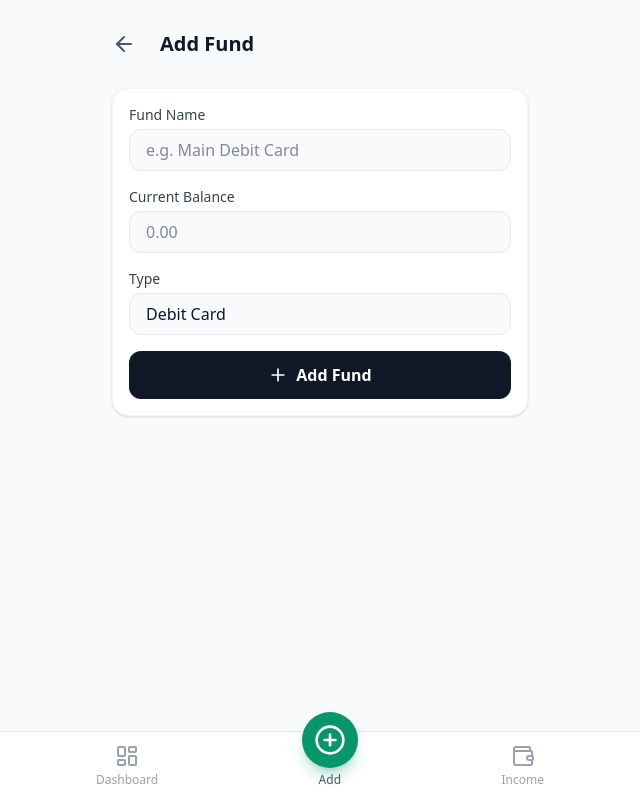
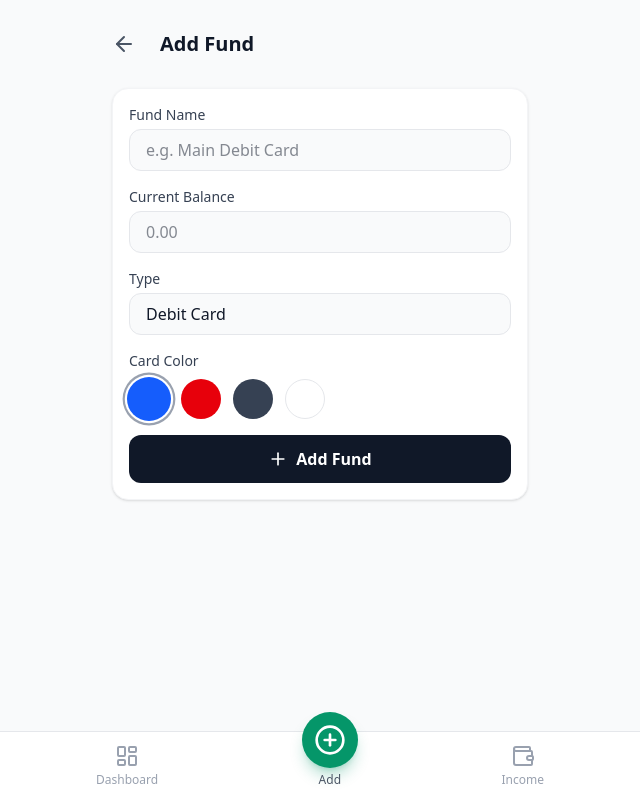
Before and after one commit to fufales/finance-agent-ai-frontend, a React (Vite) app: page / in a window 1280 px wide. Both pictures are taken after a click on the button "+ Add Fund". Shown: the whole page, without its empty margins (320-960 px from the left). Built offline with nearby package versions, Linux system fonts and the light colour scheme.

Commit message:
update functions amounts

```diff
--- a/src/components/FundCard.jsx
+++ b/src/components/FundCard.jsx
@@ -6,31 +6,33 @@ const FundCard = ({ fund, onDelete, onEdit }) => {
   const isCredit = fund.type === 'Credit Card';
 
   const getBgColor = () => {
-    if (fund.color) return fund.color;
-    switch (fund.type) {
-      case 'Credit Card': return 'bg-gradient-to-br from-purple-600 to-purple-800';
-      case 'Debit Card': return 'bg-gradient-to-br from-blue-600 to-blue-800';
-      case 'Cash': return 'bg-gradient-to-br from-green-600 to-green-800';
-      default: return 'bg-gradient-to-br from-gray-700 to-gray-900';
+    switch (fund.color) {
+      case 'blue': return 'bg-gradient-to-br from-blue-600 to-blue-800 text-white';
+      case 'red': return 'bg-gradient-to-br from-red-600 to-red-800 text-white';
+      case 'gray': return 'bg-gradient-to-br from-gray-700 to-gray-900 text-white';
+      case 'white': return 'bg-white text-gray-900 border border-gray-200';
+      default: return 'bg-gradient-to-br from-gray-700 to-gray-900 text-white';
     }
   };
 
+  const isLight = fund.color === 'white';
+
   return (
-    <div className={`relative p-5 rounded-2xl text-white shadow-lg min-w-[280px] ${getBgColor()} group`}>
+    <div className={`relative p-5 rounded-2xl shadow-lg min-w-[280px] ${getBgColor()} group`}>
       <div className="flex justify-between items-start mb-8">
-        <div className="p-2 bg-white/10 rounded-lg backdrop-blur-sm">
+        <div className={`p-2 rounded-lg backdrop-blur-sm ${isLight ? 'bg-gray-100 text-gray-900' : 'bg-white/10 text-white'}`}>
           {isCredit ? <CreditCard className="w-6 h-6" /> : <Wallet className="w-6 h-6" />}
         </div>
         <div className="flex gap-2 opacity-0 group-hover:opacity-100 transition-opacity">
           <button
             onClick={() => onEdit(fund)}
-            className="p-1.5 bg-white/20 hover:bg-white/30 rounded-lg backdrop-blur-sm transition-colors"
+            className={`p-1.5 rounded-lg backdrop-blur-sm transition-colors ${isLight ? 'bg-gray-100 hover:bg-gray-200 text-gray-600' : 'bg-white/20 hover:bg-white/30 text-white'}`}
           >
             <Edit2 className="w-4 h-4" />
           </button>
           <button
             onClick={() => onDelete(fund.id)}
-            className="p-1.5 bg-white/20 hover:bg-red-500/50 rounded-lg backdrop-blur-sm transition-colors"
+            className={`p-1.5 rounded-lg backdrop-blur-sm transition-colors ${isLight ? 'bg-gray-100 hover:bg-red-100 text-gray-600 hover:text-red-500' : 'bg-white/20 hover:bg-red-500/50 text-white'}`}
           >
             <Trash2 className="w-4 h-4" />
           </button>
@@ -38,12 +40,12 @@ const FundCard = ({ fund, onDelete, onEdit }) => {
       </div>
 
       <div>
-        <p className="text-white/70 text-sm font-medium mb-1">{fund.type}</p>
+        <p className={`text-sm font-medium mb-1 ${isLight ? 'text-gray-500' : 'text-white/70'}`}>{fund.type}</p>
         <h3 className="text-xl font-bold mb-1">{fund.name}</h3>
         <p className="text-2xl font-bold tracking-tight">{formatCurrency(fund.amount)}</p>
       </div>
 
-      <div className="absolute bottom-4 right-4 opacity-10">
+      <div className={`absolute bottom-4 right-4 ${isLight ? 'opacity-5 text-gray-900' : 'opacity-10 text-white'}`}>
         <CreditCard className="w-24 h-24" />
       </div>
     </div>
--- a/src/components/FundForm.jsx
+++ b/src/components/FundForm.jsx
@@ -4,20 +4,30 @@ import Dropdown from './Dropdown';
 
 const FUND_TYPES = ['Debit Card', 'Credit Card', 'Cash', 'Savings', 'Investment'];
 
+const COLORS = [
+  { id: 'blue', label: 'Blue', class: 'bg-blue-600' },
+  { id: 'red', label: 'Red', class: 'bg-red-600' },
+  { id: 'gray', label: 'Gray', class: 'bg-gray-700' },
+  { id: 'white', label: 'White', class: 'bg-white border border-gray-200' },
+];
+
 const FundForm = ({ onAdd, onUpdate, initialData, isEditing, onCancel }) => {
   const [name, setName] = useState('');
   const [amount, setAmount] = useState('');
   const [type, setType] = useState(FUND_TYPES[0]);
+  const [color, setColor] = useState(COLORS[0].id);
 
   useEffect(() => {
     if (initialData) {
       setName(initialData.name);
       setAmount(initialData.amount.toString());
       setType(initialData.type);
+      setColor(initialData.color || COLORS[0].id);
     } else {
       setName('');
       setAmount('');
       setType(FUND_TYPES[0]);
+      setColor(COLORS[0].id);
     }
   }, [initialData]);
 
@@ -29,6 +39,7 @@ const FundForm = ({ onAdd, onUpdate, initialData, isEditing, onCancel }) => {
       name,
       amount: parseFloat(amount),
       type,
+      color,
     };
 
     if (isEditing) {
@@ -89,6 +100,21 @@ const FundForm = ({ onAdd, onUpdate, initialData, isEditing, onCancel }) => {
             </select>
           </div>
 
+          <div>
+            <label className="block text-sm font-medium text-gray-700 mb-2">Card Color</label>
+            <div className="flex gap-3">
+              {COLORS.map((c) => (
+                <button
+                  key={c.id}
+                  type="button"
+                  onClick={() => setColor(c.id)}
+                  className={`w-10 h-10 rounded-full ${c.class} transition-transform ${color === c.id ? 'ring-2 ring-offset-2 ring-gray-400 scale-110' : 'hover:scale-105'}`}
+                  title={c.label}
+                />
+              ))}
+            </div>
+          </div>
+
           <button
             type="submit"
             className="w-full flex items-center justify-center gap-2 bg-gray-900 text-white py-3 rounded-xl font-semibold hover:bg-gray-800 transition-colors mt-4"
--- a/src/components/SummaryCard.jsx
+++ b/src/components/SummaryCard.jsx
@@ -3,7 +3,7 @@ import { formatCurrency, formatPercentage } from '../utils/format';
 import { Wallet, TrendingDown, PieChart } from 'lucide-react';
 
 const SummaryCard = ({ totals }) => {
-  const { totalIncome, totalExpenses, paidExpenses, projectedBalance, availableBalance, debtPercentage } = totals;
+  const { totalIncome, totalExpenses, paidExpenses, projectedBalance, availableBalance, debtPercentage, totalFunds } = totals;
   const isDeficit = availableBalance < 0;
 
   return (
@@ -14,6 +14,9 @@ const SummaryCard = ({ totals }) => {
           <h1 className={`text-4xl font-bold ${isDeficit ? 'text-red-400' : 'text-white'}`}>
             {formatCurrency(availableBalance)}
           </h1>
+          <p className="text-gray-500 text-xs mt-1">
+            Funds: {formatCurrency(totalFunds)}
+          </p>
         </div>
 
         <div className="grid grid-cols-2 gap-4 border-t border-gray-700 pt-4">
--- a/src/hooks/useFinanceData.js
+++ b/src/hooks/useFinanceData.js
@@ -86,15 +86,16 @@ export const useFinanceData = () => {
 
   const totalExpenses = data.expenses.reduce((sum, item) => sum + item.amount, 0);
   const paidExpenses = data.expenses.reduce((sum, item) => item.paid ? sum + item.amount : sum, 0);
+  const unpaidExpenses = totalExpenses - paidExpenses;
 
-  const projectedBalance = (totalIncome + totalFunds) - totalExpenses;
-  const availableBalance = (totalIncome + totalFunds) - paidExpenses;
+  const projectedBalance = totalIncome - totalExpenses;
+  const availableBalance = totalFunds - unpaidExpenses;
 
   const debtExpenses = data.expenses
     .filter(e => e.category === 'Debts' || e.category === 'Credit cards')
     .reduce((sum, item) => sum + item.amount, 0);
 
-  const debtPercentage = (totalIncome + totalFunds) > 0 ? (debtExpenses / (totalIncome + totalFunds)) * 100 : 0;
+  const debtPercentage = totalIncome > 0 ? (debtExpenses / totalIncome) * 100 : 0;
 
   return {
     income: data.income,
```
